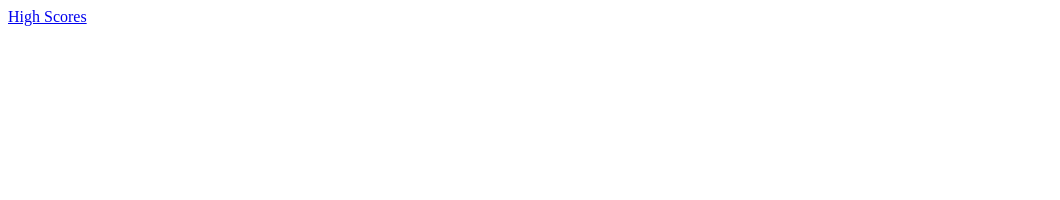
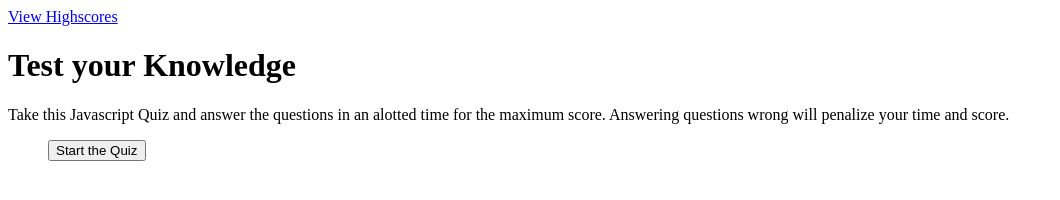
Before and after one commit to mrmathews08/Coding-Quiz, a plain HTML site: page home.html in a window 1280 px wide. Shown: the whole page, without its empty margins (0-1060 px from the left). Drawn offline with Linux system fonts and the light colour scheme.

Commit message:
skeleton html

```diff
--- a/home.html
+++ b/home.html
@@ -5,12 +5,31 @@
     <meta name="viewport" content="width=device-width, initial-scale=1.0">
     <title>Javascript Quiz</title>
     <link rel="stylesheet" type ="text/css" href="./assets/style.css">
+    <title>JavaScript Quiz!!</title>
 </head>
+
 <body>
-    <a href="highscore.html"> High Scores</a>
 
+    <a href="highscore.html">View Highscores </a>
 
+    <div id ="wrapper">
 
+        <div id="time">
+            <div id ="questions">
+
+                <h1>Test your Knowledge</h1>
+                <p> Take this Javascript Quiz and answer the questions in an alotted time for the maximum score. Answering questions wrong will penalize your time and score.</p>
+                <ul id="answerChoices">
+
+                    <!--This is where the possible answer choices will appear.-->
+
+                <button id="startQuiz">Start the Quiz</button>
+                </ul>
+            </div>
+        </div>
+    </div>
+
+    <!--At the end of the body to allow the html to load and render before the Javascript runs-->
     <script href = "home.js"></script>
 </body>
 </html>
```
Also changed, not shown: highscore.html (+15 -2 lines).
